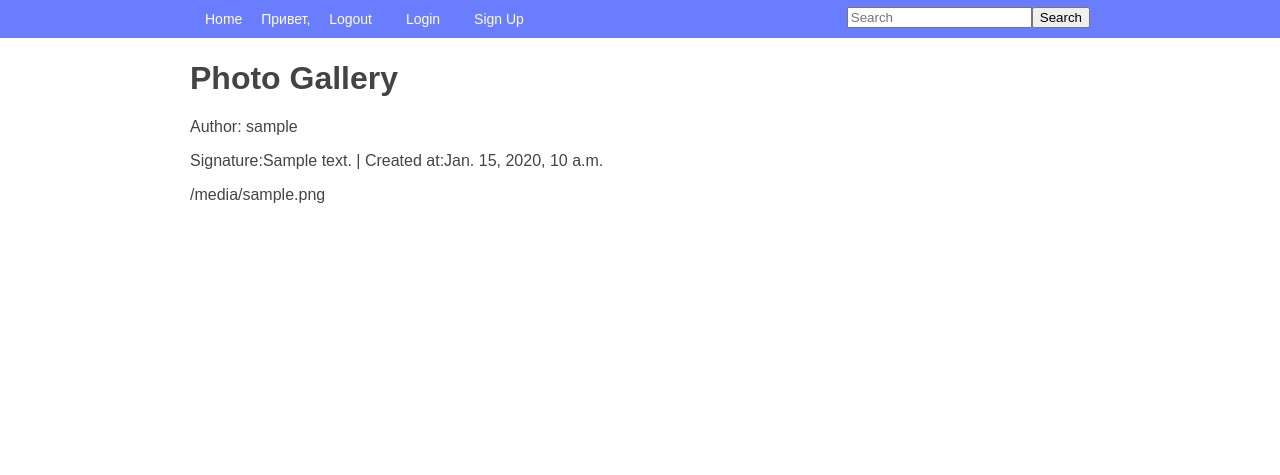
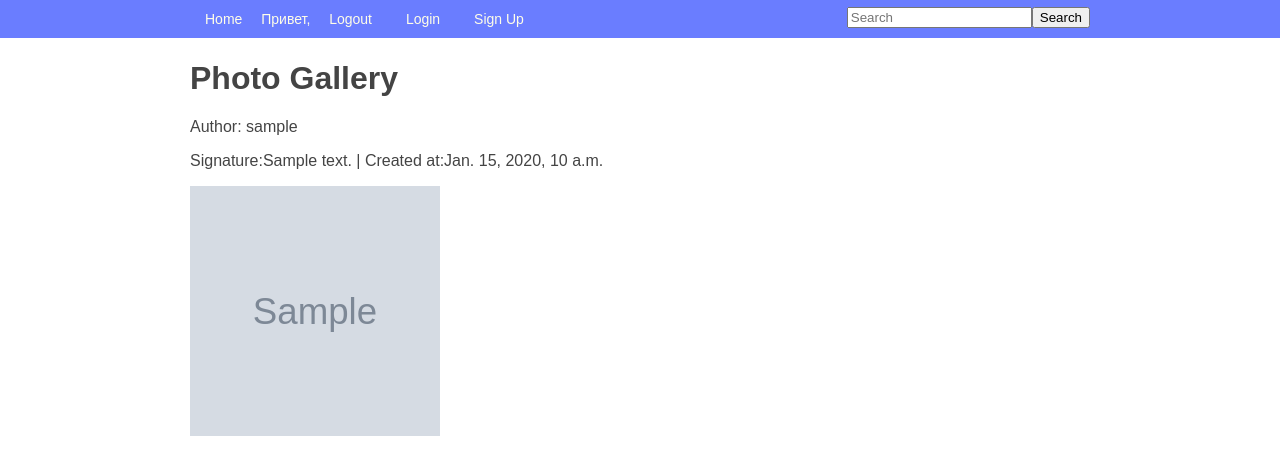
Before and after one commit to aizh-pro/exam9, a Django app: page /photos in a window 1280 px wide. Shown: the top 475 px of the page. Run offline with Django 3.2, Linux system fonts and the light colour scheme; tables that the repository leaves empty hold one stand-in row (values such as "Sample post"); grey boxes marked "Sample" are stand-in pictures; some libraries are stand-ins or nearby versions.

Commit message:
отображение фотографий

```diff
--- a/source/webapp/templates/photo/index.html
+++ b/source/webapp/templates/photo/index.html
@@ -19,7 +19,7 @@
 {#        <h2><a href="{% url 'webapp:task_view' task.pk %}">{{ task.pk }}.{{ task.title }}</a></h2>#}
         <p>Author: {{ photo.author }}</p>
     <p>Signature:{{ photo.description }} | Created at:{{ photo.created_at }}</p>
-       <p>{{ photo.photo.url }}</p>
+       <img src="{{ photo.photo.url }}" alt="img" width="250" height="250">
 {#    <p><a href="{% url 'webapp:task_view' task.pk %}">Подробнее</a></p>#}
 {#        {% if perms.webapp.change_task and request.user in project.user.all%}#}
 {#    <p><a href="{% url 'webapp:task_update' task.pk %}">Update</a></p>#}
```
